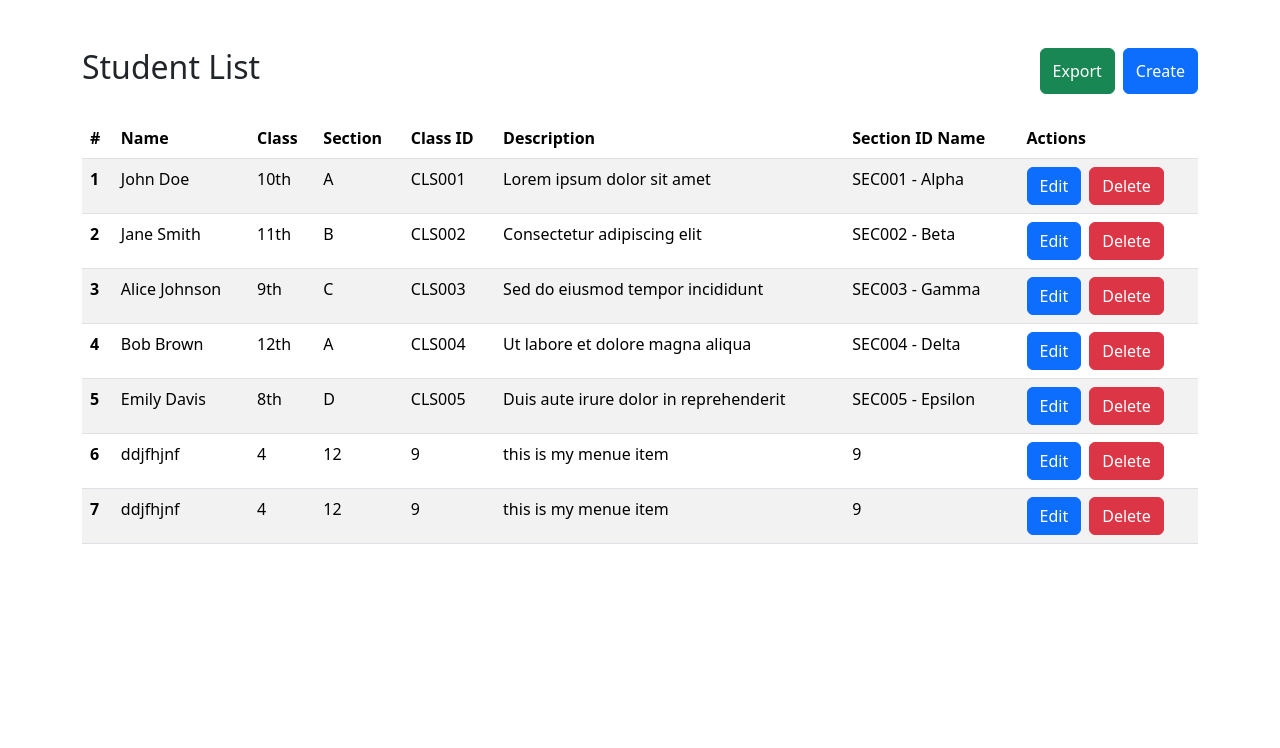
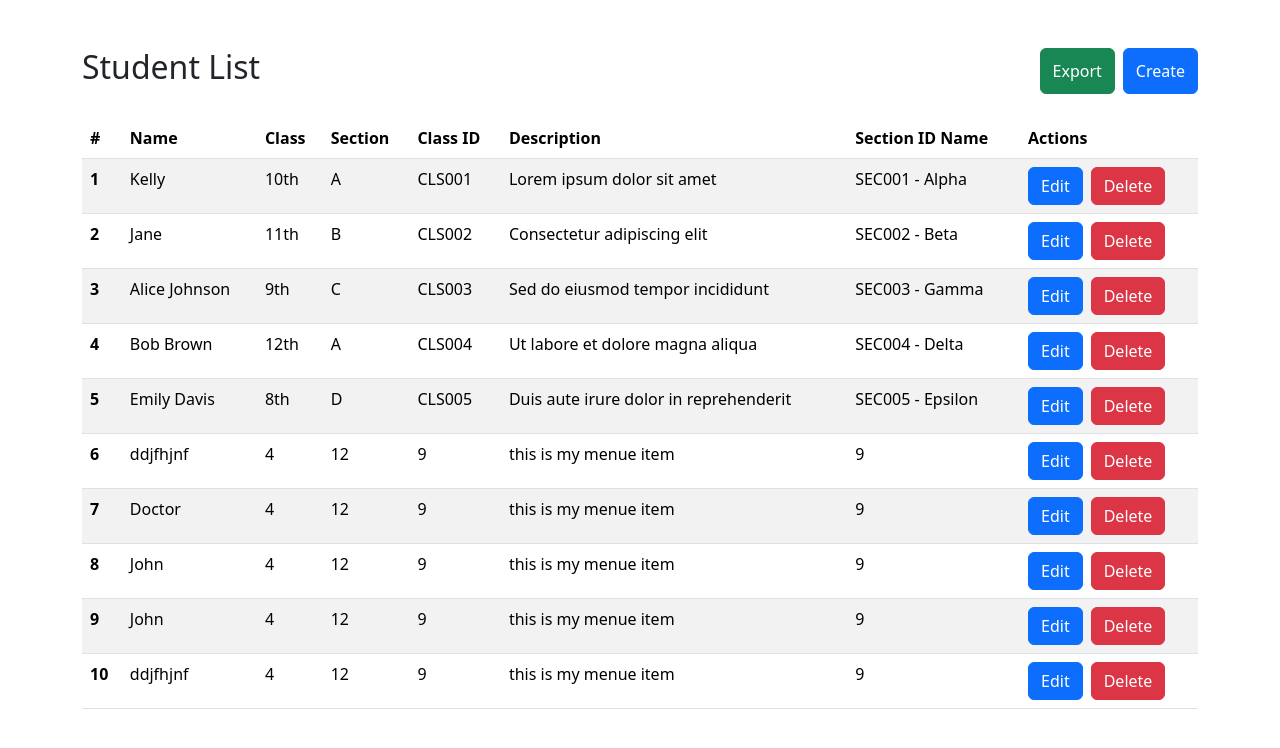
Before and after one commit to ShireenAnsari/Task, a React (Vite) app: page / in a window 1280 px wide. Shown: the top 748 px of the page. Built offline with nearby package versions, Linux system fonts and the light colour scheme; data requests are answered from the project's data file.

Commit message:
Done Update User

```diff
--- a/db.json
+++ b/db.json
@@ -3,7 +3,7 @@
     {
       "id": "1",
       "studentId": "STU001",
-      "name": "John Doe",
+      "name": "Kelly",
       "class": "10th",
       "section": "A",
       "classId": "CLS001",
@@ -18,7 +18,7 @@
     {
       "id": "2",
       "studentId": "STU002",
-      "name": "Jane Smith",
+      "name": "Jane ",
       "class": "11th",
       "section": "B",
       "classId": "CLS002",
@@ -86,6 +86,33 @@
     },
     {
       "id": "263a",
+      "name": "Doctor",
+      "class": "4",
+      "section": "12",
+      "classId": "9",
+      "description": "this is my menue item",
+      "sectionIdName": "9"
+    },
+    {
+      "id": "ce94",
+      "name": "John ",
+      "class": "4",
+      "section": "12",
+      "classId": "9",
+      "description": "this is my menue item",
+      "sectionIdName": "9"
+    },
+    {
+      "id": "5f98",
+      "name": "John ",
+      "class": "4",
+      "section": "12",
+      "classId": "9",
+      "description": "this is my menue item",
+      "sectionIdName": "9"
+    },
+    {
+      "id": "83d1",
       "name": "ddjfhjnf",
       "class": "4",
       "section": "12",
--- a/src/component/AddUser.jsx
+++ b/src/component/AddUser.jsx
@@ -4,8 +4,10 @@ import { addStudentAPI } from '../actions/Api';
 import { addStudent } from '../Redux/StudentReducer';
 import toast from 'react-hot-toast';
 import Form from './common/Form';
+import { useNavigate } from 'react-router-dom';
 
 const AddUser = () => {
+  const path=useNavigate();
   const [formData, setFormData] = useState({
     name: '',
     class: '',
@@ -14,36 +16,20 @@ const AddUser = () => {
     description: '',
     sectionIdName: ''
   });
-
-  const handleChange = (e) => {
-    const { name, value } = e.target;
-    setFormData(prevState => ({
-      ...prevState,
-      [name]: value
-    }));
-  };
-
   const handleSubmit = async(e) => {
     e.preventDefault();
     const data = await addStudentAPI(formData);
     dispatch(addStudent(data));
     toast.success('Student added Succesfully');
+    path('/')
 
-    setFormData({
-      name: '',
-      class: '',
-      section: '',
-      classId: '',
-      description: '',
-      sectionIdName: ''
-    });
 
   };
 
   return (
     <div className="container mt-5">
       <h2 className="text-center mb-4">Create Student</h2>
-    <Form from={'Add'} handleChange={handleChange} handleSubmit={handleSubmit} formData={formData}/>
+    <Form from={'Add'} handleSubmit={handleSubmit} formData={formData} setFormData={setFormData}/>
     </div>
   );
 };
--- a/src/component/UpdateUser.jsx
+++ b/src/component/UpdateUser.jsx
@@ -1,13 +1,14 @@
 import React, { useEffect, useState } from 'react'
-import { useParams } from 'react-router-dom'; // Import useParams hook
-import { fetchStudents } from '../actions/Api';
+import { useNavigate, useParams } from 'react-router-dom'; // Import useParams hook
+import { fetchStudents, updateStudentAPI } from '../actions/Api';
 import Form from './common/Form';
 import { updateStudent } from '../Redux/StudentReducer';
 import { useDispatch, useSelector } from 'react-redux';
+import toast from 'react-hot-toast';
 const UpdateUser = () => {
   const dispatch = useDispatch();
-  const students = useSelector((state) => state.students.students);
   const [state,setstate]=useState([]);
+  const path=useNavigate();
   const { id } = useParams(); // Extract the 'id' parameter from the URL
   useEffect(() => {
     const fetchData = async () => {
@@ -20,10 +21,18 @@ const UpdateUser = () => {
     fetchData();
   }, [dispatch]);
   console.log(id)
+  const handleupdate = async(e) => {
+    e.preventDefault();
+    const data = await updateStudentAPI(id,state);
+    dispatch(updateStudent(data));
+    toast.success('Student added Succesfully');
+   path('/');
+
+  };
   return (
     <div className="container mt-5">
     <h2 className="text-center mb-4">Update Student</h2>
-  <Form from={'update'} formData={state}/>
+  <Form from={'update'} handleSubmit={handleupdate} formData={state} setFormData={setstate}/>
   </div>
   )
 }
--- a/src/component/common/Form.jsx
+++ b/src/component/common/Form.jsx
@@ -1,6 +1,13 @@
 import React from 'react'
 
-const Form = ({handleSubmit,handleChange,formData,from}) => {
+const Form = ({handleSubmit,formData,from,setFormData}) => {
+  const handleChange = (e) => {
+    const { name, value } = e.target;
+    setFormData(prevState => ({
+      ...prevState,
+      [name]: value
+    }));
+  };
   return (
     <div>
           <form onSubmit={handleSubmit}>
```
